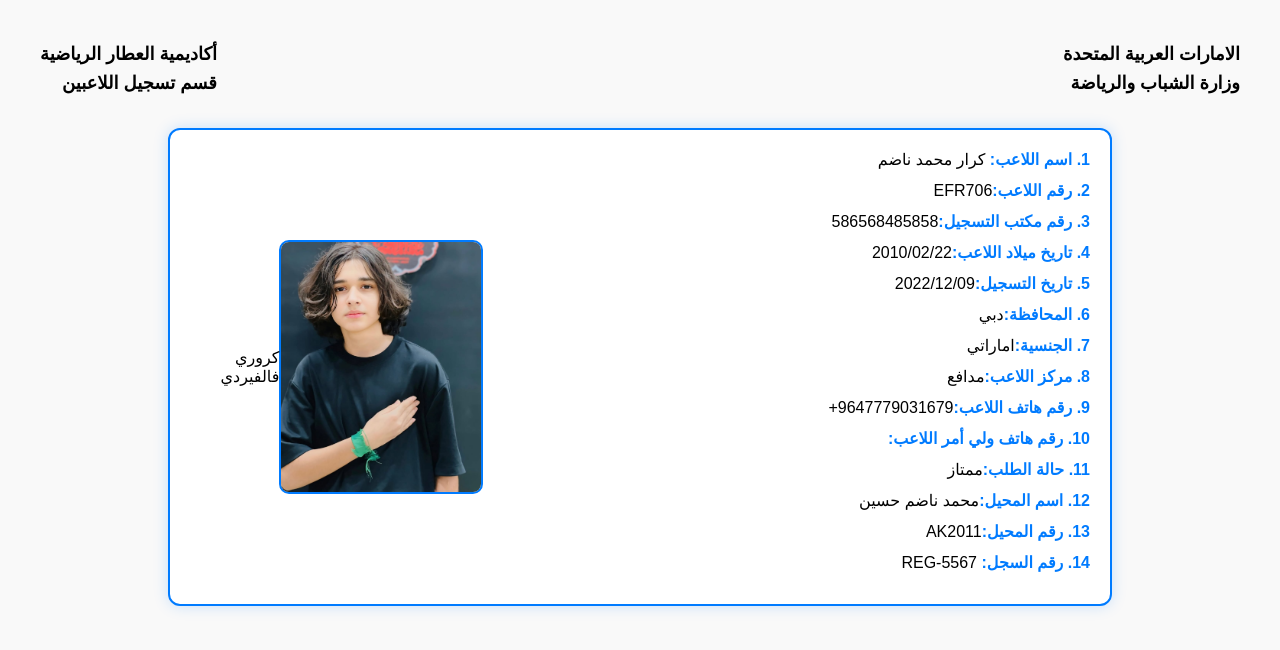
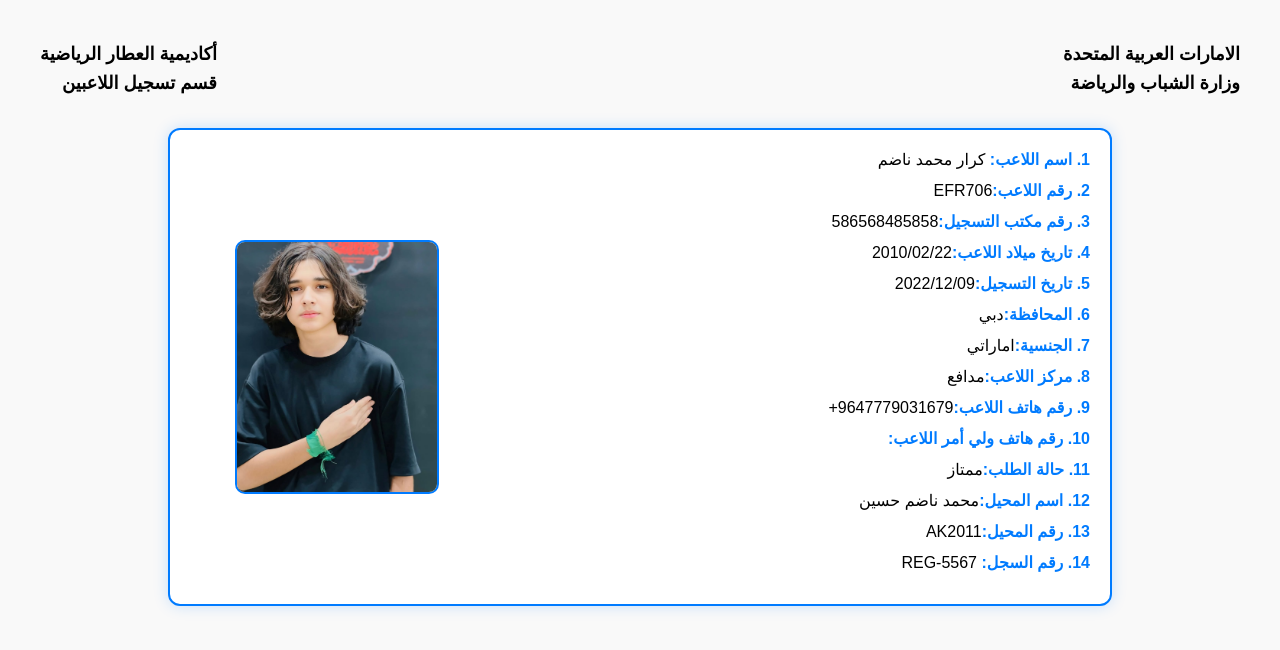
Before and after one commit to krar2xx2008/krar, a plain HTML site: page 1.html in a window 1280 px wide. Drawn offline with Linux system fonts and the light colour scheme.

Commit message:
Update and rename 0.7.html to 1.html

```diff
--- a/0.7.html
+++ b/1.html
@@ -84,7 +84,6 @@
     <div class="profile-card">
         <div class="profile-image">
             <img src="https://raw.githubusercontent.com/krar2xx2008/krar/main/23.png" alt="الصورة الشخصية">
-            كروري فالفيردي
         </div>
         <div class="profile-info">
             <div class="info-item"><span class="label">1. اسم اللاعب:</span> كرار محمد ناضم</div>
```
